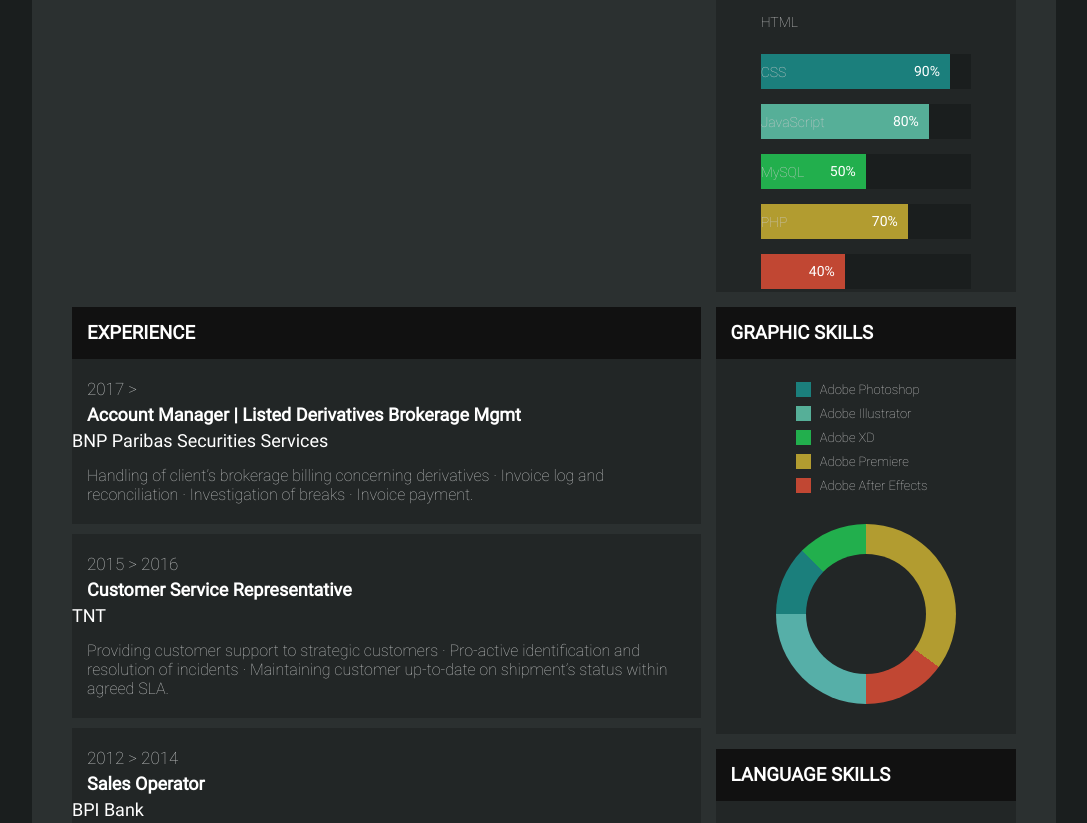
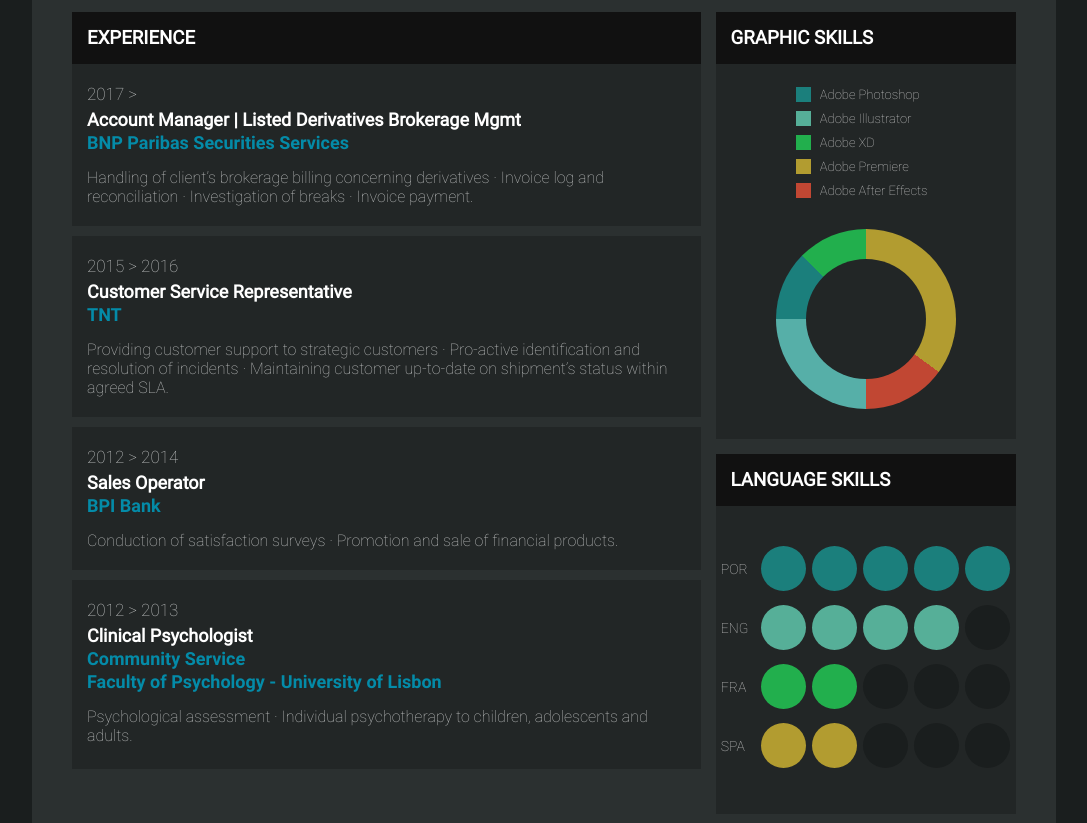
Before and after one commit to Kitkathawk/Kitkathawk.github.io, a website: page BEM.html in a window 1280 px wide. Shown: the part 1196-2019 px from the top of the page, without its empty margins (96-1183 px from the left). Drawn offline with Linux system fonts and the light colour scheme.

Commit message:
Fixing mobile layout errors

```diff
--- a/BEM.html
+++ b/BEM.html
@@ -170,7 +170,7 @@
 					<div class="entry__title">
 						<h4>Account Manager | Listed Derivatives Brokerage Mgmt</h4>
 					</div>
-					<div class="entry__title">
+					<div class="entry__text">
 						<p>BNP Paribas Securities Services</p>
 					</div>
 					<div class="entry__description">
@@ -187,7 +187,7 @@
 					<div class="entry__title">
 						<h4>Customer Service Representative</h4>
 					</div>
-					<div class="entry__title">
+					<div class="entry__text">
 						<p>TNT</p>
 					</div>
 					<div class="entry__description">
@@ -204,7 +204,7 @@
 					<div class="entry__title">
 						<h4>Sales Operator</h4>
 					</div>
-					<div class="entry__title">
+					<div class="entry__text">
 						<p>BPI Bank</p>
 					</div>
 					<div class="entry__description">
@@ -221,7 +221,7 @@
 					<div class="entry__title">
 						<h4>Clinical Psychologist</h4>
 					</div>
-					<div class="entry__title">
+					<div class="entry__text">
 						<p>Community Service</p>
 						<p>Faculty of Psychology - University of Lisbon</p>
 					</div>
--- a/package.json
+++ b/package.json
@@ -1,7 +1,6 @@
 {
   "name": "kitkathawk.github.io",
   "version": "1.0.0",
-  "description": "",
   "main": "index.js",
   "directories": {
     "doc": "docs"
@@ -18,5 +17,6 @@
   "bugs": {
     "url": "https://github.com/Kitkathawk/Kitkathawk.github.io/issues"
   },
-  "homepage": "https://github.com/Kitkathawk/Kitkathawk.github.io#readme"
+  "homepage": "https://github.com/Kitkathawk/Kitkathawk.github.io#readme",
+  "description": ""
 }
--- a/scss/components/_article-components.scss
+++ b/scss/components/_article-components.scss
@@ -55,6 +55,7 @@
 			p {
 
 				color: map-get($colors, highlight);
+				font-family: map-get($font-family, bold);
 				margin: -3px 15px 5px;
 
 				@include mobile {
--- a/scss/layout/_profile.scss
+++ b/scss/layout/_profile.scss
@@ -21,7 +21,7 @@
 			width: 185px;
 			height: 185px;
 			border-radius: 50%;
-			border: 4px solid #ffffff;
+			border: 4px solid map-get($colors, secondary);
 			object-fit: cover;
 			object-position: left;
 		}
--- a/scss/layout/_resume.scss
+++ b/scss/layout/_resume.scss
@@ -2,6 +2,7 @@
 
 .education {
 	grid-column: 2 / 4;
+	grid-row: 6 / 7;
 	background-color: map-get($background-colors, article);
 	color: map-get($colors, secondary);
 	margin-top: 20px;
@@ -33,7 +34,7 @@
 
 .experience {
 	grid-column: 2 / 4;
-	grid-row: 6 / 8;
+	grid-row: 7 / 9;
 	background-color: map-get($background-colors, article);
 	color: map-get($colors, secondary);
 	align-self: start;
@@ -87,7 +88,7 @@
 
 .programming-skills {
 	grid-column: 4 / 5;
-	grid-row: 5 / 6;
+	grid-row: 6 / 7;
 	align-self: start;
 	color: map-get($colors, secondary);
 	background-color: map-get($background-colors, article);
@@ -133,7 +134,8 @@
 
     			.bar-graph {
     				height: 30px;
-					margin: 15px 0;
+					margin: 15px auto;
+					width: 80%;
 
 					@media only screen and (min-width: 568px) {
 						height: 35px;
@@ -202,7 +204,7 @@
 
 .graphic-skills {
 	grid-column: 4 / 5;
-	grid-row: 6 / 7;
+	grid-row: 7 / 8;
 	background-color: map-get($background-colors, article);
 	color: map-get($colors, secondary);
 	align-self: start;
@@ -227,7 +229,7 @@
 
 .languages {
 	grid-column: 4 / 5;
-	grid-row: 7 / 8;
+	grid-row: 8 / 9;
 	background-color: map-get($background-colors, article);
 	color: map-get($colors, secondary);
 	margin-bottom: 30px;
@@ -241,6 +243,7 @@
 
 	@include tablet {
 		grid-column: 4 / 6;
+		grid-row: 7 / 8;
 		width: 100%;
 		margin: 0 auto;
 	}
```
Also changed, not shown: css/css-sass.css, 1 other file.
